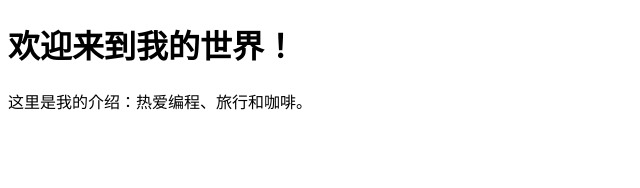
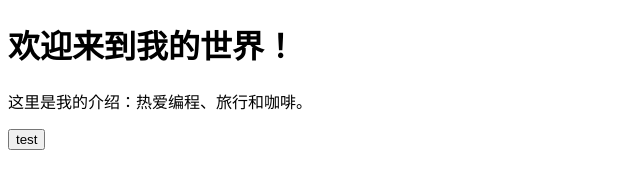
Before and after one commit to cHr1s945/cHr1s945.github.io, a plain HTML site: page index.html in a window 1280 px wide. Shown: the full height of the page, 0-640 px from the left. Drawn offline with Linux system fonts and the light colour scheme.

Commit message:
Update index.html
test

```diff
--- a/index.html
+++ b/index.html
@@ -6,5 +6,6 @@
 <body>
     <h1>欢迎来到我的世界！</h1>
     <p>这里是我的介绍：热爱编程、旅行和咖啡。</p>
+    <button onclick="window.location.href='test.html'">test</button>
 </body>
 </html>
```
